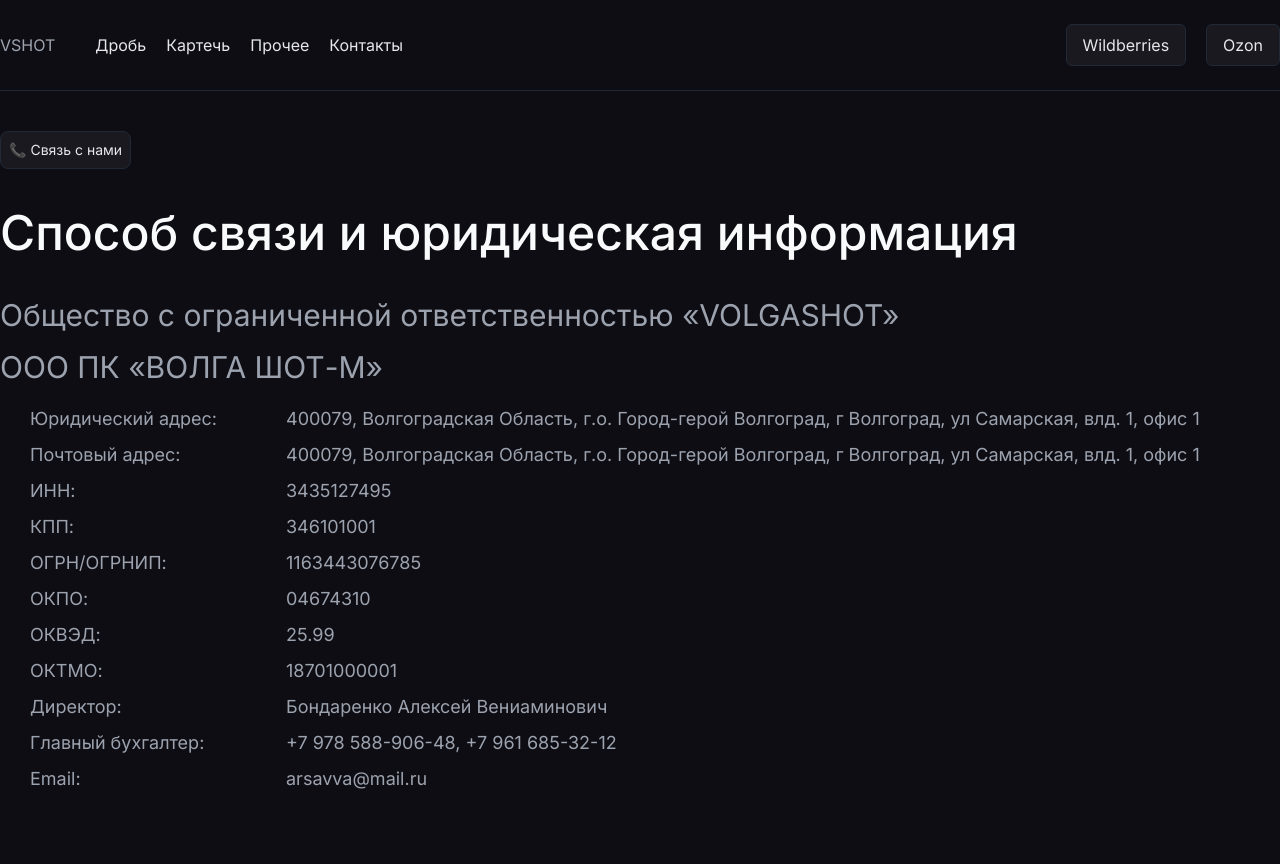
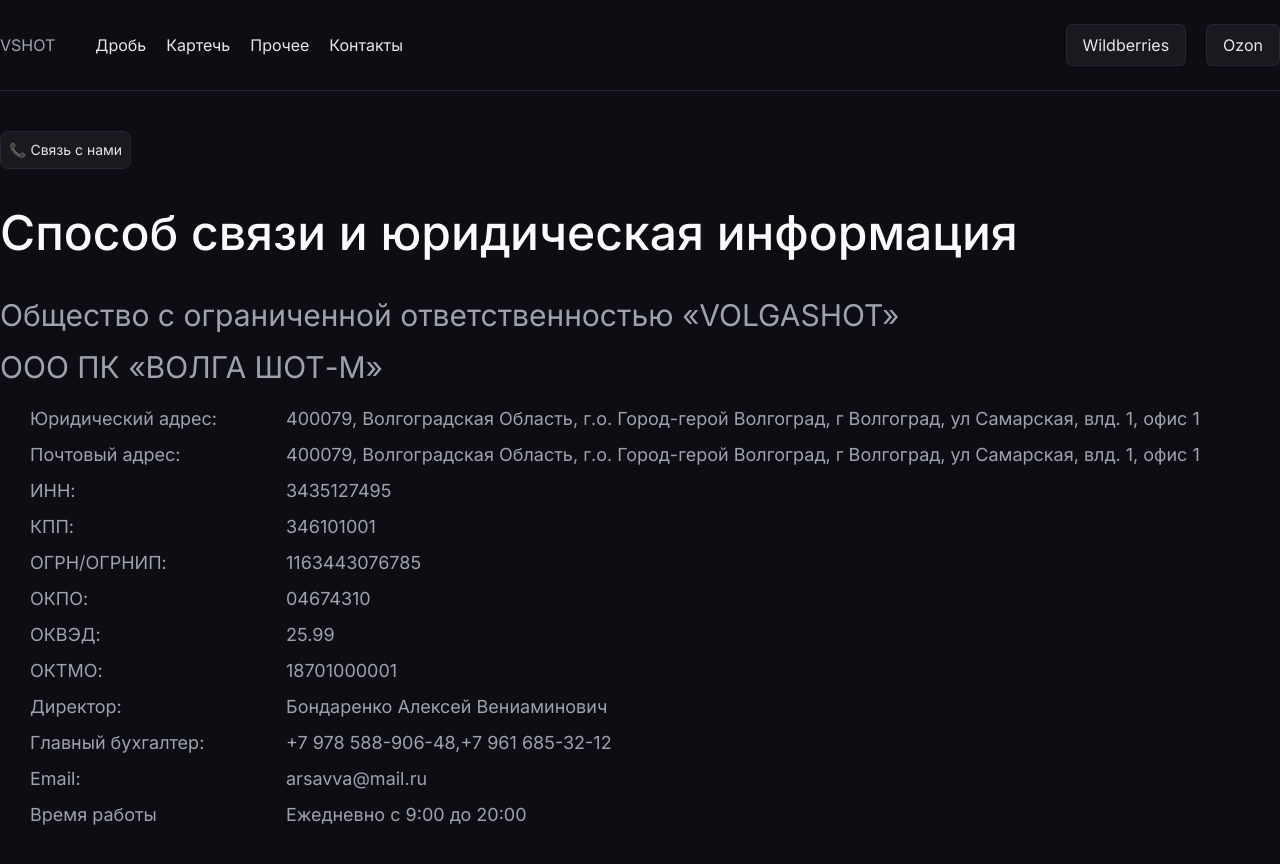
Before and after one commit to akSite7/web-volgashot-NextJS, a Next.js app: page /contacts in a window 1280 px wide. Shown: the top 864 px of the page. Built offline with nearby package versions, Linux system fonts and the light colour scheme; no server answers.

Commit message:
Добавил микроразметку

```diff
--- a/src/components/section/Contact/Contact.tsx
+++ b/src/components/section/Contact/Contact.tsx
@@ -6,18 +6,18 @@
 
 const Contact = () => {
   return (
-    <section className={styles.contact}>
+    <section itemscope itemtype="https://www.volgashot.ru/contacts" className={styles.contact}>
       <div className={styles.contactContainer}>
         <Badge>📞 Связь с нами</Badge>
         <div className={styles.contactContent}>
           <h1 className={styles.contactTitle}>Способ связи и юридическая информация</h1>
           <div >
             <h2 className={styles.contactTitleUr}>Общество с ограниченной ответственностью «VOLGASHOT»</h2>
-            <h3 className={styles.contactTitleUr}>ООО ПК «ВОЛГА ШОТ-М»</h3>
+            <h3 itemprop="name" className={styles.contactTitleUr}>ООО ПК «ВОЛГА ШОТ-М»</h3>
             <ul className={styles.contactUr}>
               <li className={styles.contactItem}>
                 <span className={styles.contactSpan}>Юридический адрес: </span>
-                400079, Волгоградская Область, г.о. Город-герой Волгоград, г Волгоград, ул Самарская, влд. 1, офис 1
+                <span itemprop="streetAddress">400079, Волгоградская Область, г.о. Город-герой Волгоград, г Волгоград, ул Самарская, влд. 1, офис 1</span>
               </li>
               <li className={styles.contactItem}>
                 <span className={styles.contactSpan}>Почтовый адрес: </span>
@@ -53,11 +53,16 @@
               </li>
               <li className={styles.contactItem}>
                 <span className={styles.contactSpan}>Главный бухгалтер: </span>
-                +7 978 588-906-48, +7 961 685-32-12
+                <span itemprop="telephone">+7 978 588-906-48</span>,
+                <span itemprop="faxNumber">+7 961 685-32-12</span>
               </li>
               <li className={styles.contactItem}>
                 <span className={styles.contactSpan}>Email: </span>
-                arsavva@mail.ru
+                <span itemprop="email">arsavva@mail.ru</span>
+              </li>
+              <li className={styles.contactItem}>
+                <span className={styles.contactSpan}>Время работы </span>
+                <span itemprop="openingHours" datetime="Mo-Su 10:00−20:00">Ежедневно с 9:00 до 20:00</span>
               </li>
             </ul>
             <div>
```
